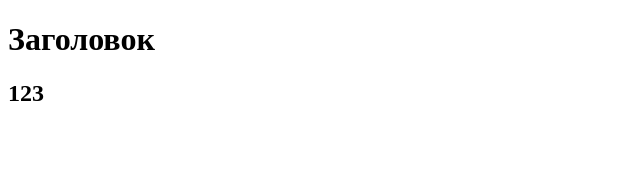
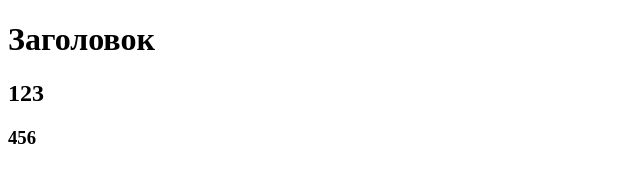
Before and after one commit to uvex083/FirstOne, a plain HTML site: page index.html in a window 1280 px wide. Shown: the full height of the page, 0-640 px from the left. Drawn offline with Linux system fonts and the light colour scheme.

Commit message:
новый h3

```diff
--- a/index.html
+++ b/index.html
@@ -10,5 +10,6 @@
 <body>
     <h1>Заголовок</h1>
     <h2>123</h2>
+    <h3>456</h3>
 </body>
 </html>
```
